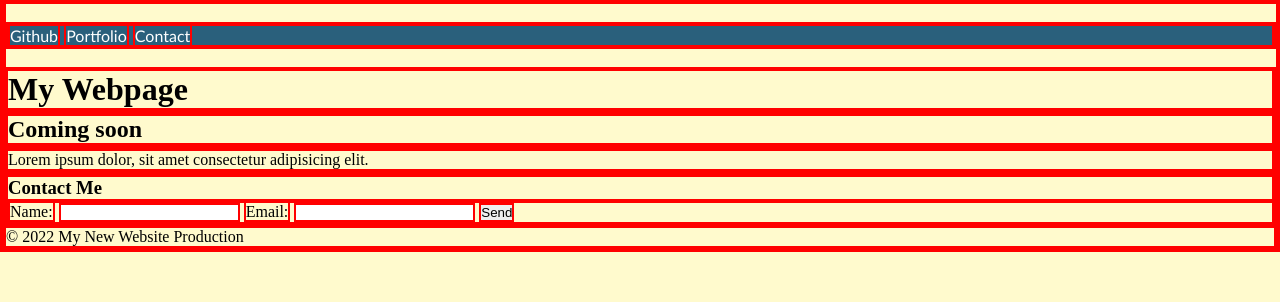
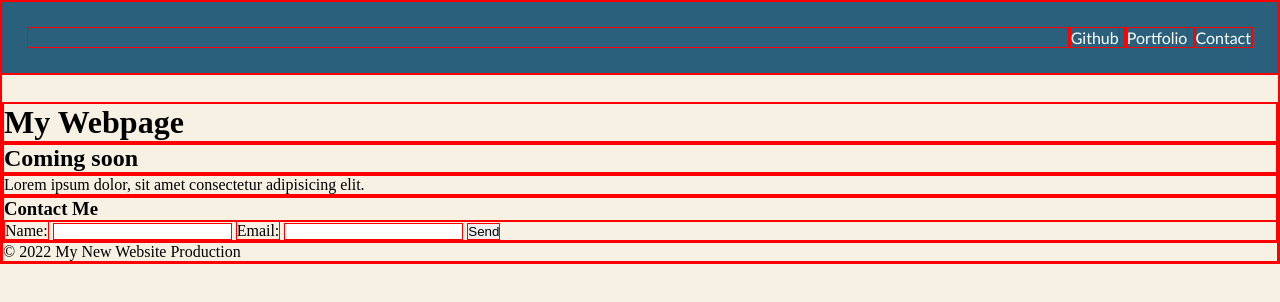
Before and after one commit to malvinaH/classwork-mini-project-1, a plain HTML site: page index.html in a window 1280 px wide. Drawn offline with Linux system fonts and the light colour scheme.

Commit message:
created header with nav

```diff
--- a/asset/mini-project.css
+++ b/asset/mini-project.css
@@ -4,25 +4,31 @@
     margin: 0;
 
     /* wireframing for me */
-    border : red solid 2px;
+    border : red solid 1px;
 }
 
 body {
-    background-color: lemonchiffon;
-}
-
-ul li {
-    display: inline;
+    padding-top: 100px;
+    background-color: #f7f1e3;
 }
 
 header {
     display: inline;
+    position: fixed;
+    top: 0;
+    left: 0;
+    right: 0;
 }
 
 .navigation {
+    padding: 25px;
+    text-align: right;
     font-family: 'Trebuchet MS', 'Lucida Sans Unicode', 'Lucida Grande', 'Lucida Sans', Arial, sans-serif;
     background-color: #2a607c;
     color: #ffffff;
+}
+ul li {
+    display: inline;
 }
 
 .header {
--- a/index.html
+++ b/index.html
@@ -9,23 +9,26 @@
   </head>
 
   <body>
+    <!-- header with a nav -->
     <header>
       <nav class="navigation">
         <ul class="nav-bar">
-          <li>Github</li>
-          <li>Portfolio</li>
-          <li>Contact</li>
+          <li><a href=""></a>Github</li>
+          <li><a href=""></a>Portfolio</li>
+          <li><a href=""></a>Contact</li>
         </ul>
       </nav>
     </header>
+    <!-- main with an image and caption -->
     <main>
-      <h1 class=header>My Webpage</h1></main>
+      <h1 class="header">My Webpage</h1></main>
     <section class="content">
       <h2>Coming soon</h2>
     </section>
     <section>
       <p>Lorem ipsum dolor, sit amet consectetur adipisicing elit.</p>
     </section>
+    <!-- contact section with an email form -->
     <section class="form">
       <h3>Contact Me</h3>
       <section class="conact">
@@ -36,6 +39,7 @@
         <input type="button" name="SEND" value="Send">
       </section>
     </section>
+    <!-- footer -->
     <footer>
       © 2022 My New Website Production
     </footer>
```
